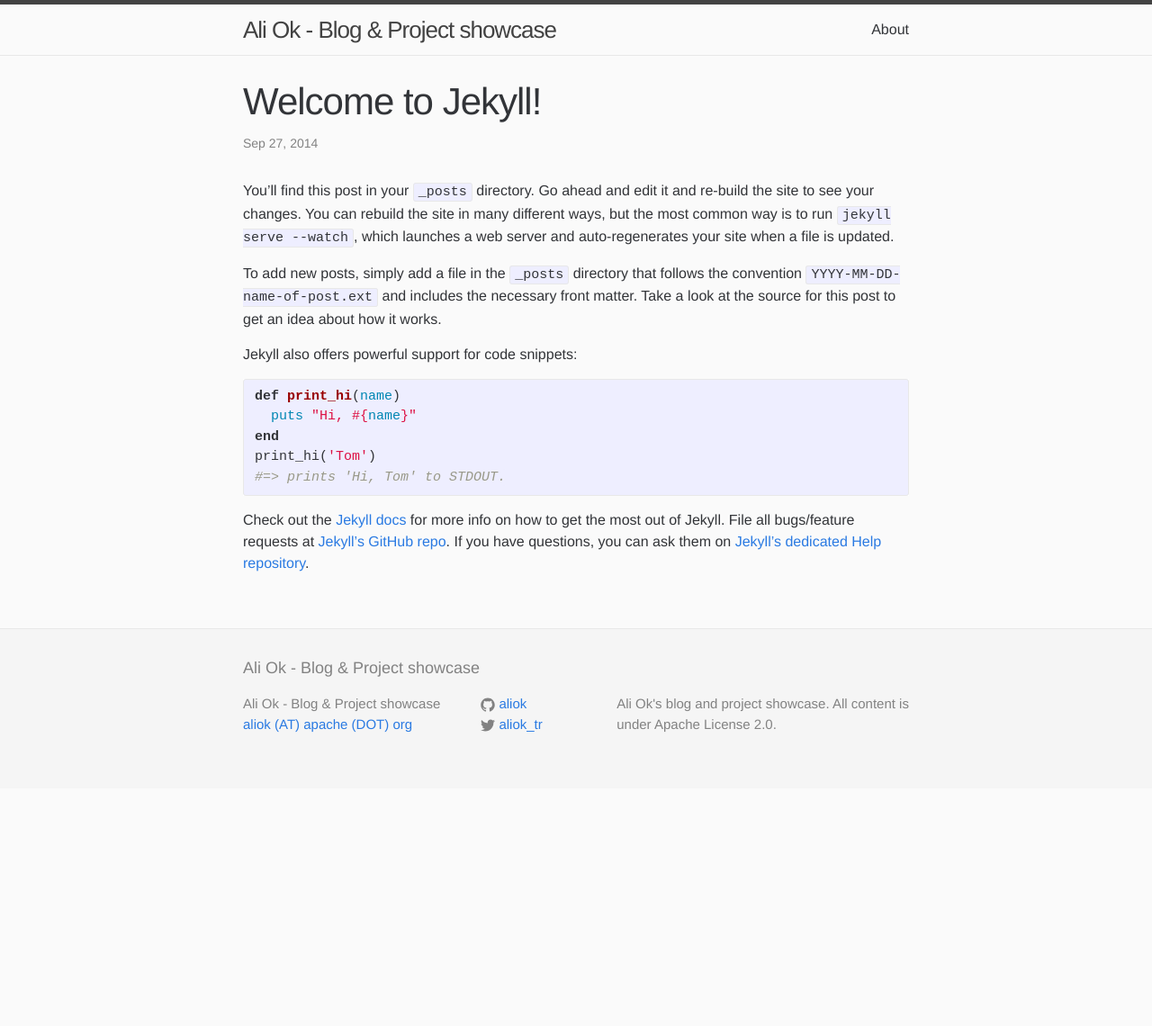
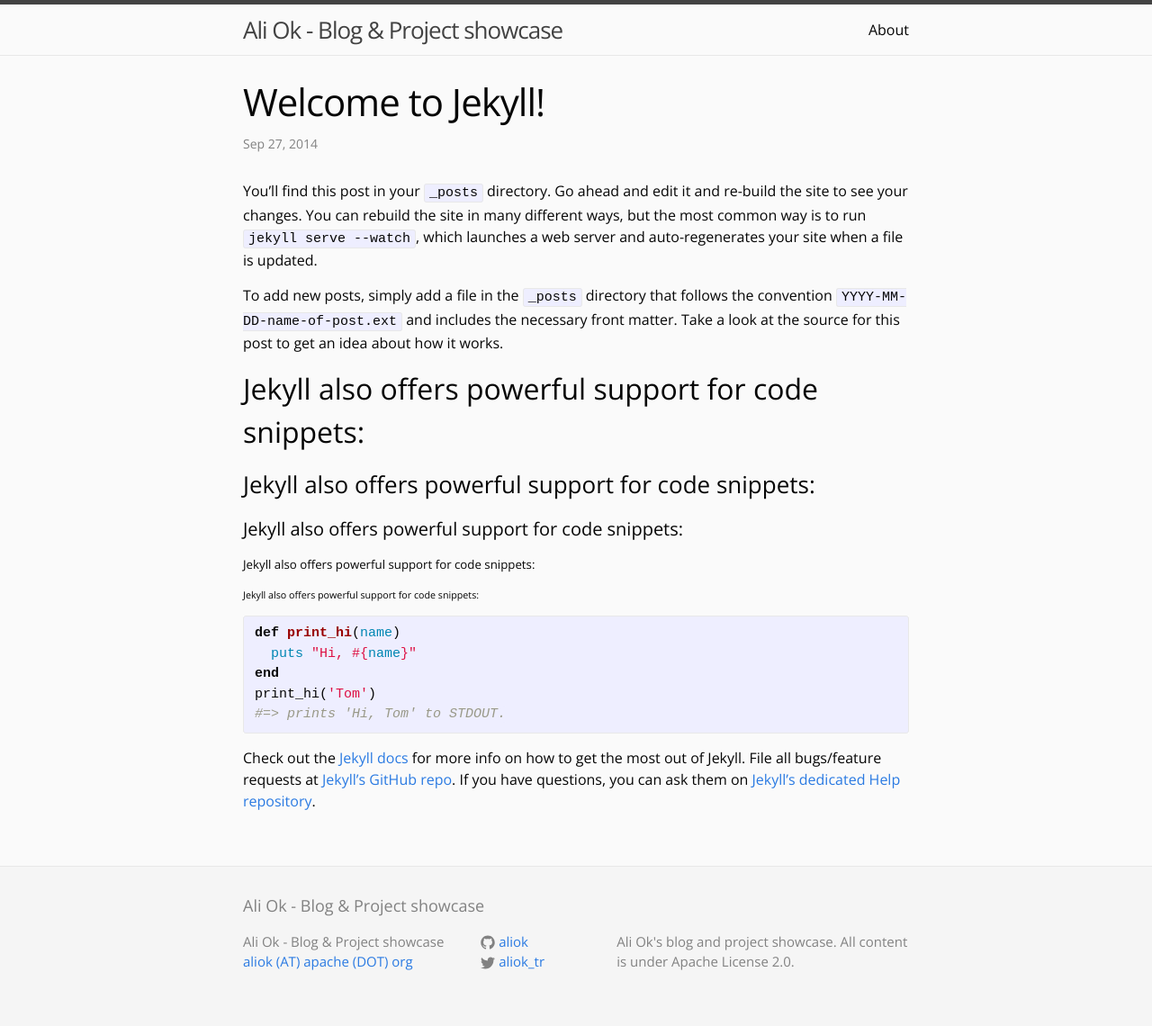
Before and after one commit to aliok/aliok.github.io, a Jekyll site: the page built from _posts/2014-09-27-welcome-to-jekyll.markdown, in a window 1280 px wide. Shown: the whole page at 90% size. Built offline with Jekyll 4.4.1, drawn with Linux system fonts in a browser that asks for light colours; before the commit the page ends 900 px from its top, so only the background shows below that.

Commit message:
Added web font usage and changed colors

```diff
--- a/_posts/2014-09-27-welcome-to-jekyll.markdown
+++ b/_posts/2014-09-27-welcome-to-jekyll.markdown
@@ -8,7 +8,16 @@ You’ll find this post in your `_posts` directory. Go ahead and edit it and re-
 
 To add new posts, simply add a file in the `_posts` directory that follows the convention `YYYY-MM-DD-name-of-post.ext` and includes the necessary front matter. Take a look at the source for this post to get an idea about how it works.
 
-Jekyll also offers powerful support for code snippets:
+## Jekyll also offers powerful support for code snippets:
+
+### Jekyll also offers powerful support for code snippets:
+
+#### Jekyll also offers powerful support for code snippets:
+
+##### Jekyll also offers powerful support for code snippets:
+
+###### Jekyll also offers powerful support for code snippets:
+
 
 {% highlight ruby %}
 def print_hi(name)
--- a/_sass/_base.scss
+++ b/_sass/_base.scss
@@ -17,7 +17,7 @@ body {
     font-family: $base-font-family;
     font-size: $base-font-size;
     line-height: $base-line-height;
-    font-weight: 300;
+    font-weight: $base-font-weight;
     color: $text-color;
     background-color: $background-color;
     -webkit-text-size-adjust: 100%;
@@ -79,8 +79,11 @@ li {
 /**
  * Headings
  */
-h1, h2, h3, h4, h5, h6 {
-    font-weight: 300;
+h1{
+  font-weight: $base-font-weight;
+}
+h2, h3, h4, h5, h6 {
+    font-weight: $base-font-weight-bold;
 }
 
 
--- a/css/main.scss
+++ b/css/main.scss
@@ -6,14 +6,17 @@
 
 
 // Our variables
-$base-font-family: Helvetica, Arial, sans-serif;
+$base-font-family: 'Open Sans', Geneva, Helvetica, Arial, 'Lucida Sans', sans-serif;
+$base-font-weight: 300;
+$base-font-weight-bold: 400;
 $base-font-size:   16px;
 $small-font-size:  $base-font-size * 0.875;
 $base-line-height: 1.5;
 
+
 $spacing-unit:     30px;
 
-$text-color:       #323438;
+$text-color:       #060606;
 $background-color: #fafafa;
 $brand-color:      #2a7ae2;
 
@@ -49,3 +52,7 @@ $on-laptop:        800px;
         "layout",
         "syntax-highlighting"
 ;
+
+// checked font-weight values used. 300 and 400 are the only ones (except code blocks).
+// 600 is there for future use.
+@import url(http://fonts.googleapis.com/css?family=Open+Sans:300italic,400italic,600italic,300,600,400);
```
